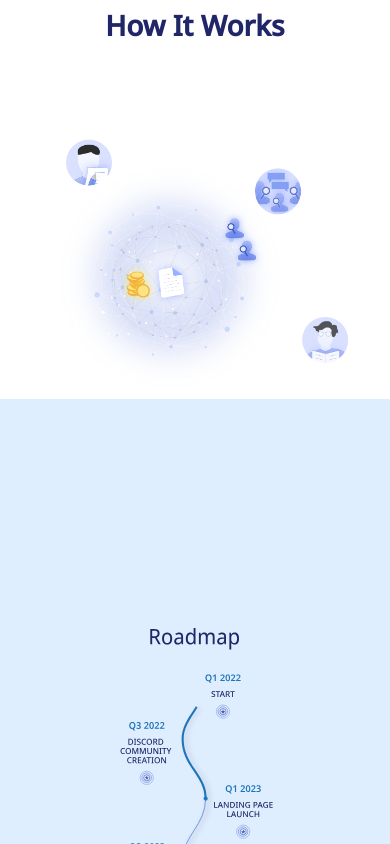
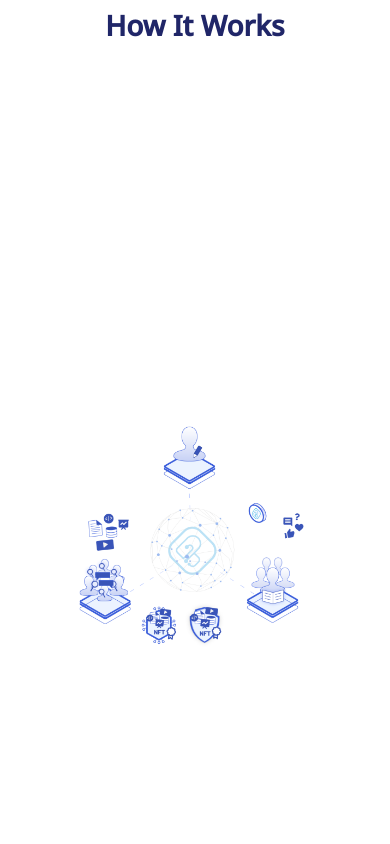
Before and after one commit to publed/publed-landing, a React (Create React App) app: page / in a window 390 px wide. Shown: the part 2080-2924 px from the top of the page. Built offline with nearby package versions, Linux system fonts and the light colour scheme.

Commit message:
fix: fixes

```diff
--- a/src/assets/index.ts
+++ b/src/assets/index.ts
@@ -33,6 +33,7 @@ import arrowsSm from "./svg/arrows-sm.svg";
 import mroadmap from "./svg/mroadmap.svg";
 import troadmap from "./svg/troadmap.svg";
 import droadmap from "./svg/droadmap.svg";
+import howItWorksStatic from "./how_it_works_7.png";
 
 export {
   close,
@@ -70,4 +71,5 @@ export {
   droadmap,
   mroadmap,
   troadmap,
+  howItWorksStatic,
 };
--- a/src/components/HowItWorks.tsx
+++ b/src/components/HowItWorks.tsx
@@ -1,5 +1,5 @@
 import Lottie from "lottie-react";
-import { hiw } from "../assets";
+import { hiw, howItWorksStatic } from "../assets";
 
 const HowItWorks = () => {
   return (
@@ -10,8 +10,9 @@ const HowItWorks = () => {
       <h2 className="font-notosans text-typo-dark-blue text-[28px] sm:text-[56px] leading-normal font-semibold  mt-[80px]">
         How It Works
       </h2>
-      <div className="flex justify-center items-center lg:w-[1200px] h-full">
-        <Lottie animationData={hiw} loop={true} />
+      <div className="flex justify-center items-center lg:w-[1200px] h-screen">
+        <img src={howItWorksStatic} alt="howitworks" />
+        {/* <Lottie animationData={hiw} loop={true} /> */}
       </div>
     </section>
   );
--- a/src/components/Roadmap.tsx
+++ b/src/components/Roadmap.tsx
@@ -2,7 +2,7 @@ const Roadmap = () => {
   return (
     <section
       id="roadmap"
-      className={`bg-mroadmap sm:bg-troadmap lg:bg-droadmap bg-cover bg-center  bg-no-repeat relative flex flex-col items-center h-[850px] md:h-screen`}
+      className={`bg-mroadmap sm:bg-troadmap lg:bg-droadmap bg-200% ss:bg-cover bg-center  bg-no-repeat relative flex flex-col items-center h-screen`}
     >
       <div className="flex flex-col justify-center items-center h-full w-full">
         {/* <h2 className="font-notosans text-typo-dark-blue xl:text-[72px] md:text-[64px] xs:text-[42px] font-normal leading-[72px] mt-6">
```
Also changed, not shown: src/assets/how_it_works_7.png (added).
